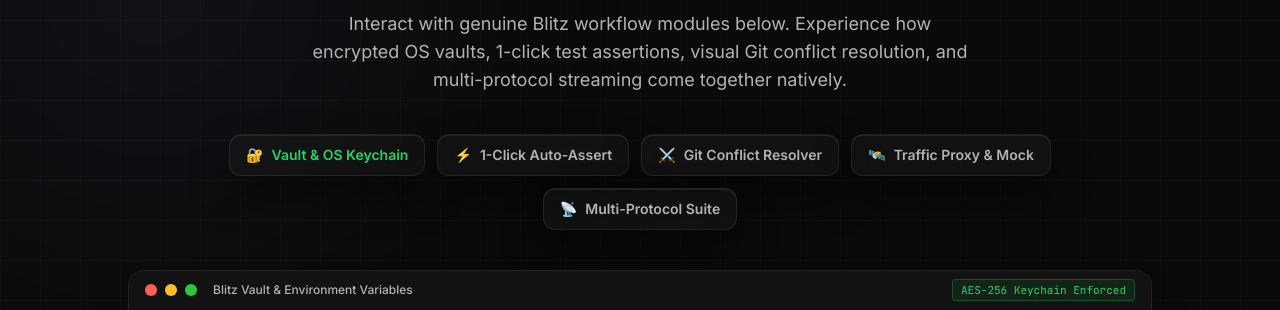
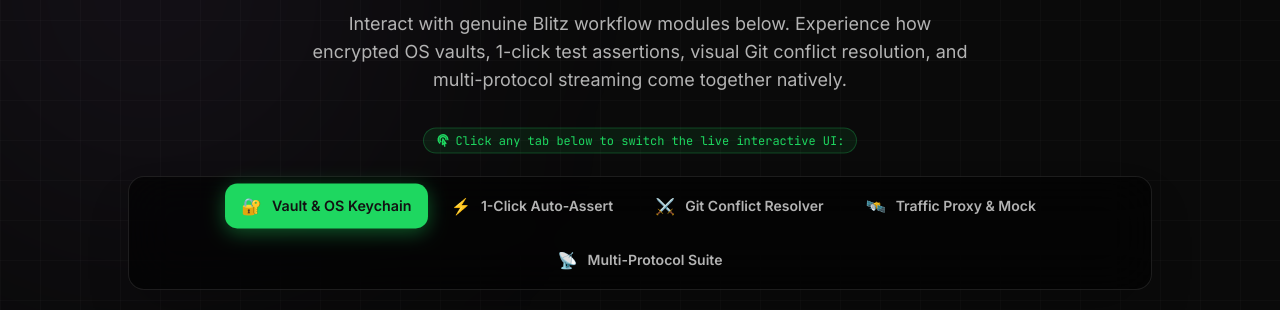
Before and after one commit to h3ma209/Blitz, a plain HTML site: page docs/index.html in a window 1280 px wide. Shown: the part 2460-2770 px from the top of the page. Drawn offline with nearby package versions, Linux system fonts and the light colour scheme.

Commit message:
style(docs): make UI gallery module tabs prominently clickable

```diff
--- a/docs/index.html
+++ b/docs/index.html
@@ -602,27 +602,42 @@
         Interact with genuine Blitz workflow modules below. Experience how encrypted OS vaults, 1-click test assertions, visual Git conflict resolution, and multi-protocol streaming come together natively.
       </p>
 
-      <!-- Module Selector Buttons -->
-      <div class="flex flex-wrap items-center justify-center gap-2 sm:gap-3 mb-10 max-w-5xl mx-auto">
+      <!-- Interactive Tab Bar with Clear Click affordance -->
+      <div class="mb-4 flex items-center justify-center gap-2 text-xs font-mono text-spot-bright">
+        <span class="inline-flex items-center gap-1.5 px-3 py-1 rounded-full bg-spot-green/10 border border-spot-green/30 animate-bounce">
+          <svg class="w-3.5 h-3.5" fill="none" stroke="currentColor" stroke-width="2.5" viewBox="0 0 24 24">
+            <path stroke-linecap="round" stroke-linejoin="round" d="M15.042 21.672L13.684 16.6m0 0l-2.51 2.225.569-9.47 5.227 7.917-3.286-.672zm-7.518-.267A8.25 8.25 0 1120.25 10.5M8.288 14.212A5.25 5.25 0 1117.25 10.5" />
+          </svg>
+          <span>Click any tab below to switch the live interactive UI:</span>
+        </span>
+      </div>
+
+      <!-- Module Selector Buttons (Pillbox Nav) -->
+      <div class="inline-flex flex-wrap items-center justify-center p-1.5 rounded-2xl bg-black/60 border border-white/10 shadow-2xl backdrop-blur-xl gap-1.5 sm:gap-2 mb-10 max-w-5xl mx-auto">
         <button onclick="switchGalleryTab('vault')" id="gallery-tab-vault"
-          class="gallery-nav-btn flex items-center gap-2 px-4 py-2.5 rounded-xl text-xs sm:text-sm font-semibold transition-all glass bg-spot-green/20 text-spot-bright border-spot-green/40 shadow-lg">
-          <span>🔐</span> Vault &amp; OS Keychain
+          class="gallery-nav-btn group flex items-center gap-2.5 px-4 py-2.5 rounded-xl text-xs sm:text-sm font-semibold transition-all duration-200 cursor-pointer bg-spot-bright text-spot-black font-bold shadow-[0_4px_20px_rgba(30,215,96,0.4)] scale-[1.02]">
+          <span class="text-base group-hover:scale-110 transition-transform">🔐</span>
+          <span>Vault &amp; OS Keychain</span>
         </button>
         <button onclick="switchGalleryTab('autoassert')" id="gallery-tab-autoassert"
-          class="gallery-nav-btn flex items-center gap-2 px-4 py-2.5 rounded-xl text-xs sm:text-sm font-semibold transition-all glass text-spot-muted hover:text-white">
-          <span>⚡</span> 1-Click Auto-Assert
+          class="gallery-nav-btn group flex items-center gap-2.5 px-4 py-2.5 rounded-xl text-xs sm:text-sm font-semibold transition-all duration-200 cursor-pointer text-spot-muted hover:text-white hover:bg-white/10 border border-transparent hover:border-white/10">
+          <span class="text-base group-hover:scale-110 transition-transform">⚡</span>
+          <span>1-Click Auto-Assert</span>
         </button>
         <button onclick="switchGalleryTab('conflict')" id="gallery-tab-conflict"
-          class="gallery-nav-btn flex items-center gap-2 px-4 py-2.5 rounded-xl text-xs sm:text-sm font-semibold transition-all glass text-spot-muted hover:text-white">
-          <span>⚔️</span> Git Conflict Resolver
+          class="gallery-nav-btn group flex items-center gap-2.5 px-4 py-2.5 rounded-xl text-xs sm:text-sm font-semibold transition-all duration-200 cursor-pointer text-spot-muted hover:text-white hover:bg-white/10 border border-transparent hover:border-white/10">
+          <span class="text-base group-hover:scale-110 transition-transform">⚔️</span>
+          <span>Git Conflict Resolver</span>
         </button>
         <button onclick="switchGalleryTab('proxy')" id="gallery-tab-proxy"
-          class="gallery-nav-btn flex items-center gap-2 px-4 py-2.5 rounded-xl text-xs sm:text-sm font-semibold transition-all glass text-spot-muted hover:text-white">
-          <span>🛰️</span> Traffic Proxy &amp; Mock
+          class="gallery-nav-btn group flex items-center gap-2.5 px-4 py-2.5 rounded-xl text-xs sm:text-sm font-semibold transition-all duration-200 cursor-pointer text-spot-muted hover:text-white hover:bg-white/10 border border-transparent hover:border-white/10">
+          <span class="text-base group-hover:scale-110 transition-transform">🛰️</span>
+          <span>Traffic Proxy &amp; Mock</span>
         </button>
         <button onclick="switchGalleryTab('protocols')" id="gallery-tab-protocols"
-          class="gallery-nav-btn flex items-center gap-2 px-4 py-2.5 rounded-xl text-xs sm:text-sm font-semibold transition-all glass text-spot-muted hover:text-white">
-          <span>📡</span> Multi-Protocol Suite
+          class="gallery-nav-btn group flex items-center gap-2.5 px-4 py-2.5 rounded-xl text-xs sm:text-sm font-semibold transition-all duration-200 cursor-pointer text-spot-muted hover:text-white hover:bg-white/10 border border-transparent hover:border-white/10">
+          <span class="text-base group-hover:scale-110 transition-transform">📡</span>
+          <span>Multi-Protocol Suite</span>
         </button>
       </div>
 
@@ -2342,11 +2357,11 @@
         const pane = document.getElementById(`gallery-pane-${k}`);
         if (btn && pane) {
           if (k === key) {
-            btn.className = 'gallery-nav-btn flex items-center gap-2 px-4 py-2.5 rounded-xl text-xs sm:text-sm font-semibold transition-all glass bg-spot-green/20 text-spot-bright border-spot-green/40 shadow-lg';
+            btn.className = 'gallery-nav-btn group flex items-center gap-2.5 px-4 py-2.5 rounded-xl text-xs sm:text-sm font-semibold transition-all duration-200 cursor-pointer bg-spot-bright text-spot-black font-bold shadow-[0_4px_20px_rgba(30,215,96,0.4)] scale-[1.02]';
             pane.classList.remove('hidden');
             pane.classList.add('block');
           } else {
-            btn.className = 'gallery-nav-btn flex items-center gap-2 px-4 py-2.5 rounded-xl text-xs sm:text-sm font-semibold transition-all glass text-spot-muted hover:text-white';
+            btn.className = 'gallery-nav-btn group flex items-center gap-2.5 px-4 py-2.5 rounded-xl text-xs sm:text-sm font-semibold transition-all duration-200 cursor-pointer text-spot-muted hover:text-white hover:bg-white/10 border border-transparent hover:border-white/10';
             pane.classList.remove('block');
             pane.classList.add('hidden');
           }
```
